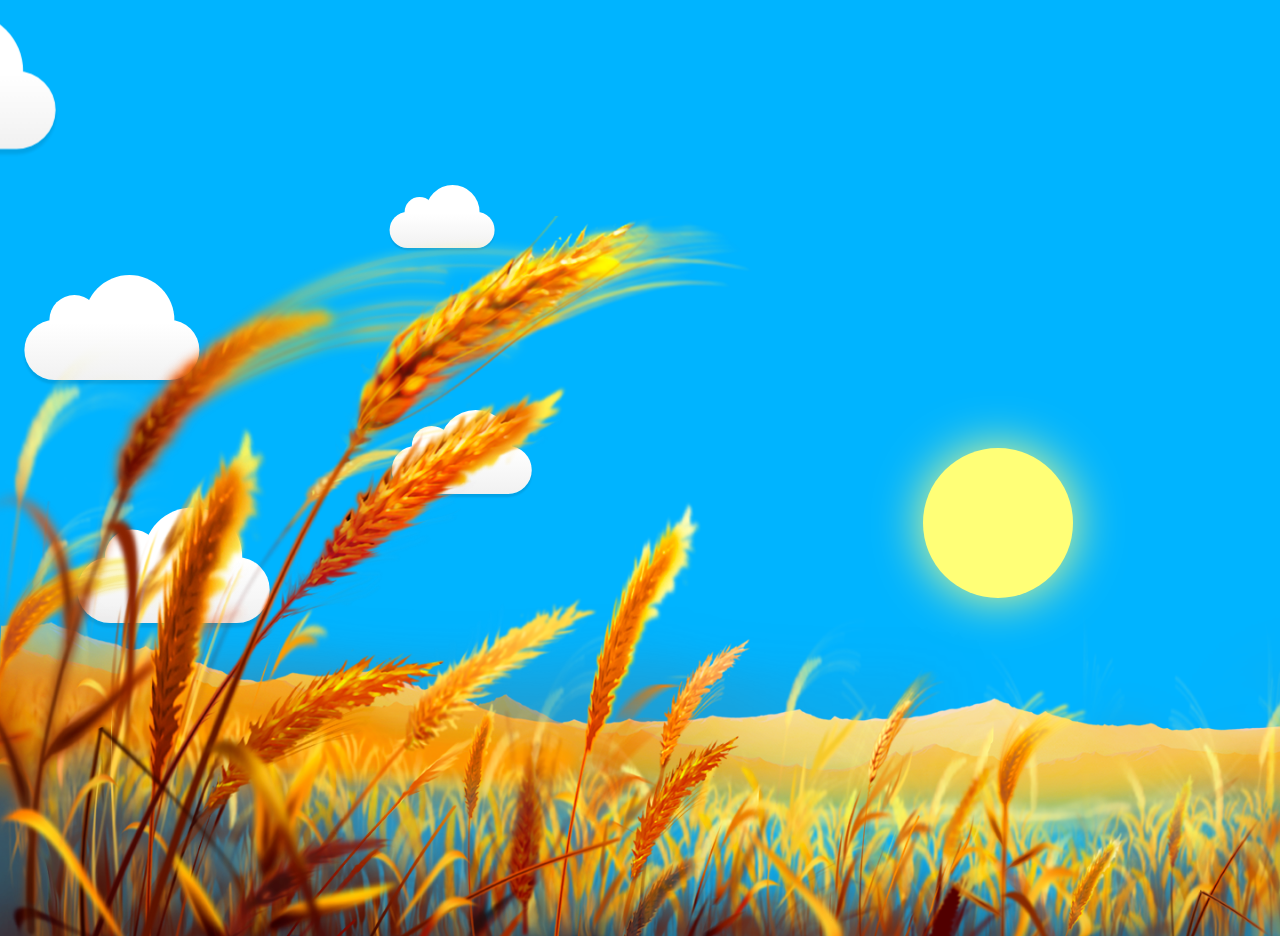
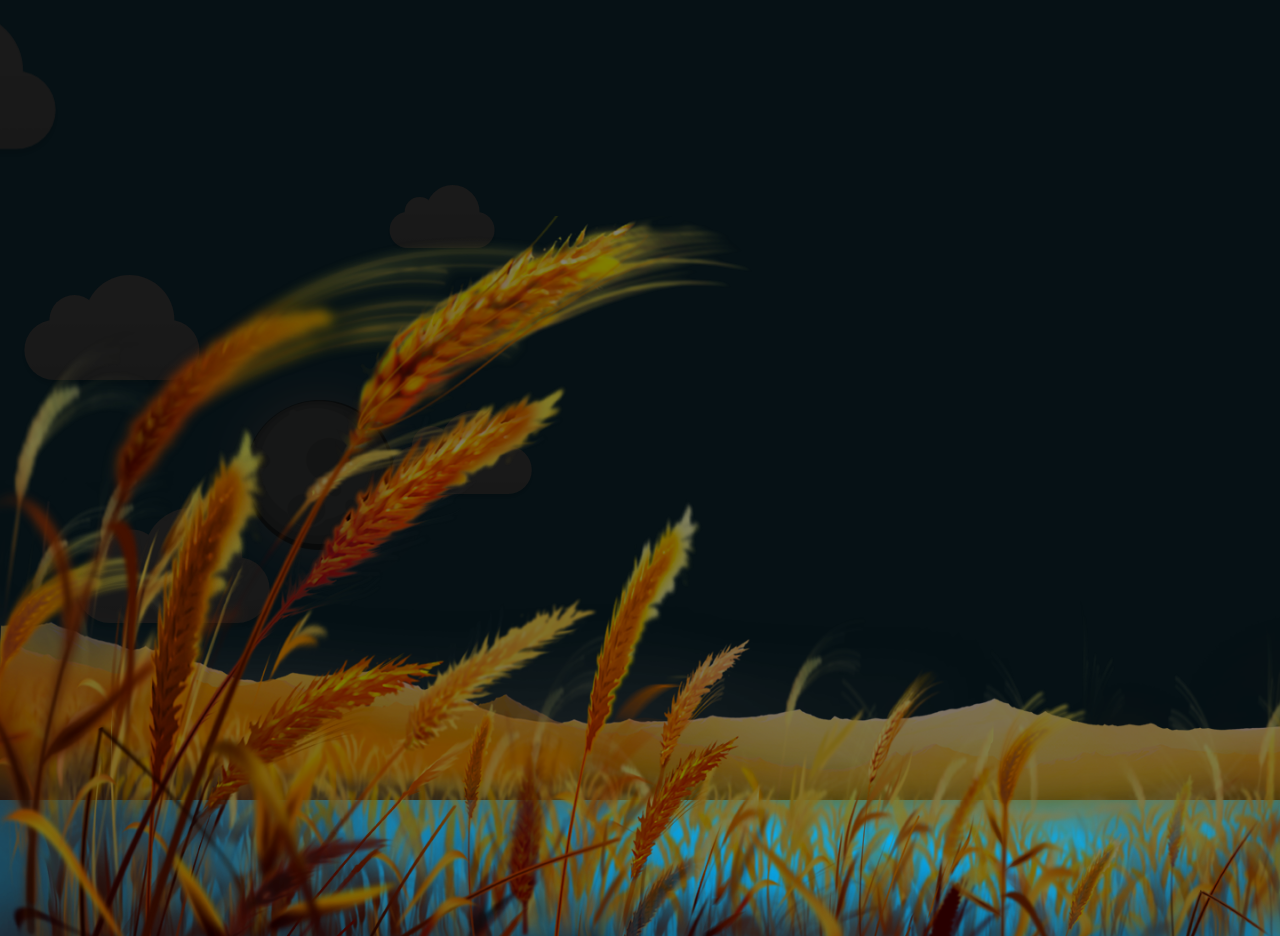
Before and after one commit to NLipatov/wheatField, a React (Create React App) app: page / in a window 1280 px wide. Built offline with nearby package versions, Linux system fonts and the light colour scheme.

Commit message:
new moon; clouds now can overlap moon.

```diff
--- a/src/components/HeavenlyBody/HeavenlyBody.css
+++ b/src/components/HeavenlyBody/HeavenlyBody.css
@@ -39,8 +39,10 @@
     position: absolute;
     left: 0;
     bottom: 0;
-    background: white;
+    background: transparent;
     box-shadow: none;
     transition: all 3s ease 0s;
-    z-index: 1;
+    z-index: 0;
+    box-shadow: 0 0 50px white;
+    border-radius: 50%;
 }
--- a/src/components/HeavenlyBody/HeavenlyBody.js
+++ b/src/components/HeavenlyBody/HeavenlyBody.js
@@ -1,4 +1,5 @@
 import './HeavenlyBody.css';
+import moon from './moon.png';
 
 const HeavenlyBody = ({progressObject}) => {
     const getNightHeight = (percentage) => {
@@ -67,10 +68,7 @@ const HeavenlyBody = ({progressObject}) => {
             <span className={heavenlyBodyState.heavenlyBodyClass}
             style={{marginLeft: `calc(-75px + ${heavenlyBodyState.progress}vw)`,
             marginBottom: `calc(-150px + ${heavenlyBodyState.yCoord}vh)`}}>
-            </span>
-            <span className={heavenlyBodyState.craterClass}
-            style={{marginLeft: `calc(-75px + ${heavenlyBodyState.progress}vw)`,
-            marginBottom: `calc(-150px + ${heavenlyBodyState.yCoord}vh)`}}>
+                <img src={moon}/>
             </span>
         </>
     )
--- a/src/components/app/App.js
+++ b/src/components/app/App.js
@@ -14,8 +14,8 @@ function App() {
     }, 10000);
   };
 
-  const progressObject = getProgressObject();
-  // const progressObject = getManualProgressObject(getTime);
+  // const progressObject = getProgressObject();
+  const progressObject = getManualProgressObject(95);
 
   updater();
 
--- a/src/components/clouds/clouds.css
+++ b/src/components/clouds/clouds.css
@@ -8,7 +8,7 @@ body {
 }
 
 .deepNight {
-	background-color: black;
+	filter: brightness(0.1);
 }
 
 .nightFall{
@@ -25,6 +25,7 @@ body {
 	position: fixed;
 	right: 0;
 	top: 0;
+	backdrop-filter: saturate(0.6);
 }
 
 /* KEYFRAMES */
```
Also changed, not shown: src/components/HeavenlyBody/moon.png (added).
